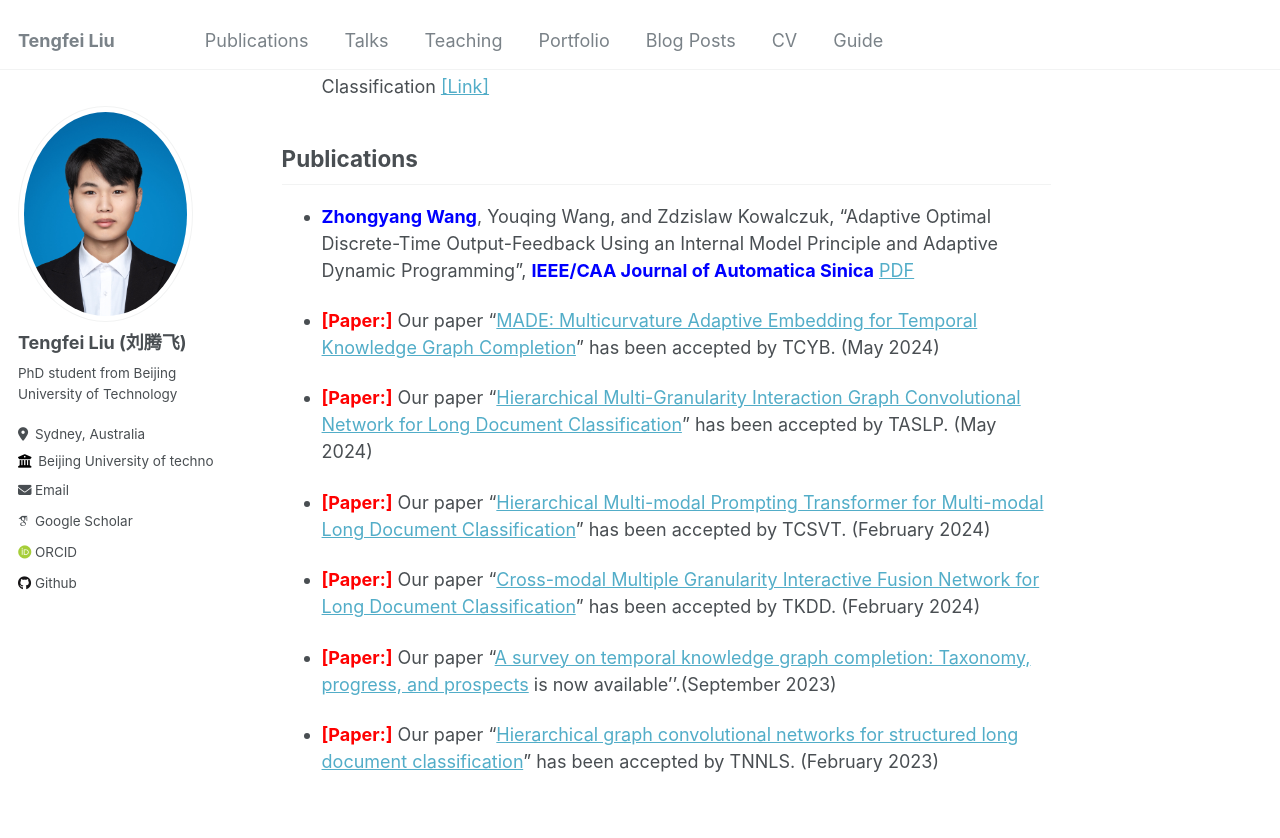
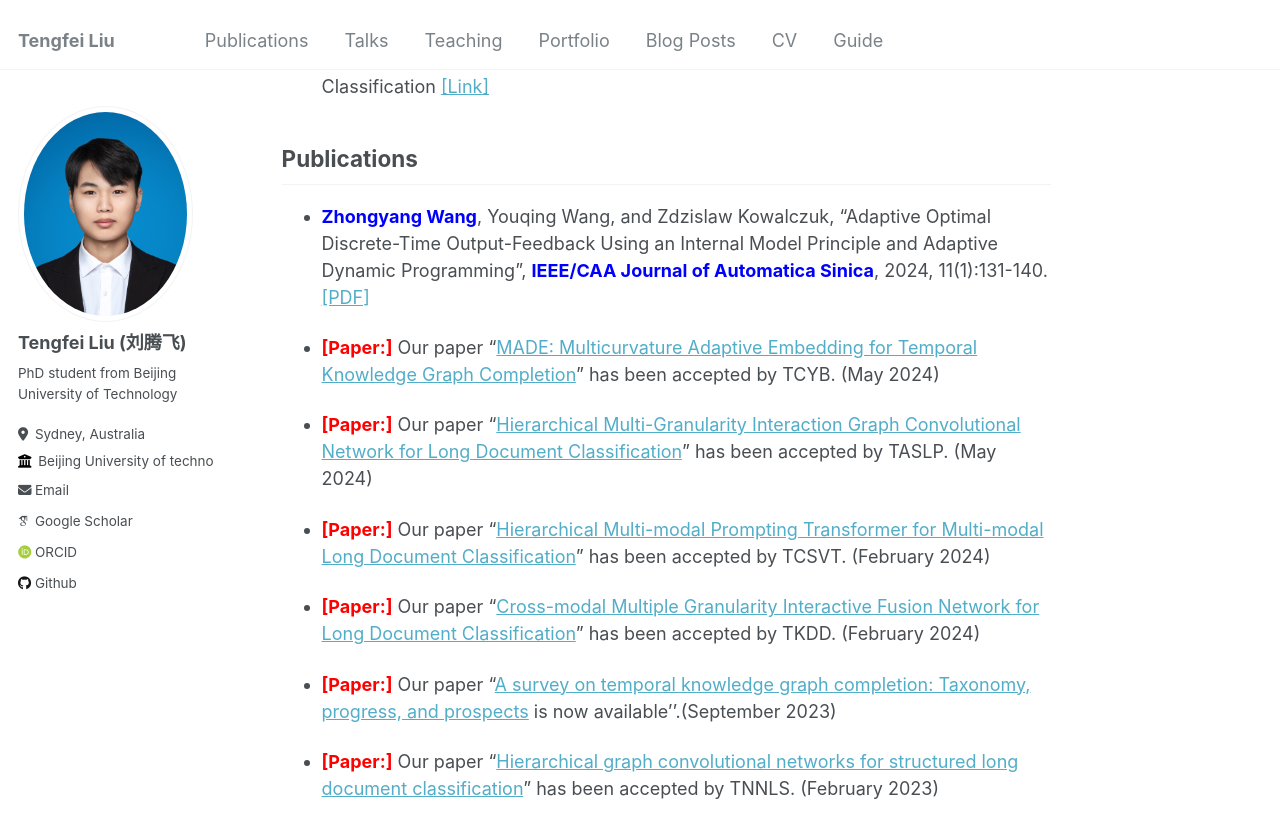
Before and after one commit to Zhongyang-Wang1/ZhongyangWang.github.io, a Jekyll site: the page built from _pages/about.md, in a window 1280 px wide and 900 px high, scrolled down 402 px. Shown: the top 838 px of the window. Built offline with Jekyll 4.4.1, drawn with Linux system fonts in a browser that asks for light colours; some web fonts are replaced.

Commit message:
Update about.md

```diff
--- a/_pages/about.md
+++ b/_pages/about.md
@@ -16,7 +16,7 @@ I am a Ph.D. student enrolled in a combined master's and doctoral program superv
 ## Publications
 
 
-* **<span style="color:blue;">Zhongyang Wang</span>**, Youqing Wang, and Zdzislaw Kowalczuk, "Adaptive Optimal Discrete-Time Output-Feedback Using an Internal Model Principle and Adaptive Dynamic Programming", **<span style="color:blue;">IEEE/CAA Journal of Automatica Sinica</span>**    [PDF](https://www.sciencedirect.com/science/article/pii/S0893608024002466)
+* **<span style="color:blue;">Zhongyang Wang</span>**, Youqing Wang, and Zdzislaw Kowalczuk, "Adaptive Optimal Discrete-Time Output-Feedback Using an Internal Model Principle and Adaptive Dynamic Programming", **<span style="color:blue;">IEEE/CAA Journal of Automatica Sinica</span>**, 2024, 11(1):131-140.   [[PDF]](https://www.sciencedirect.com/science/article/pii/S0893608024002466)
 
 * **<span style="color:red;">[Paper:]</span>** Our paper "[MADE: Multicurvature Adaptive Embedding for Temporal Knowledge Graph Completion](https://example.com/paper2)" has been accepted by TCYB. (May 2024)
 
```
